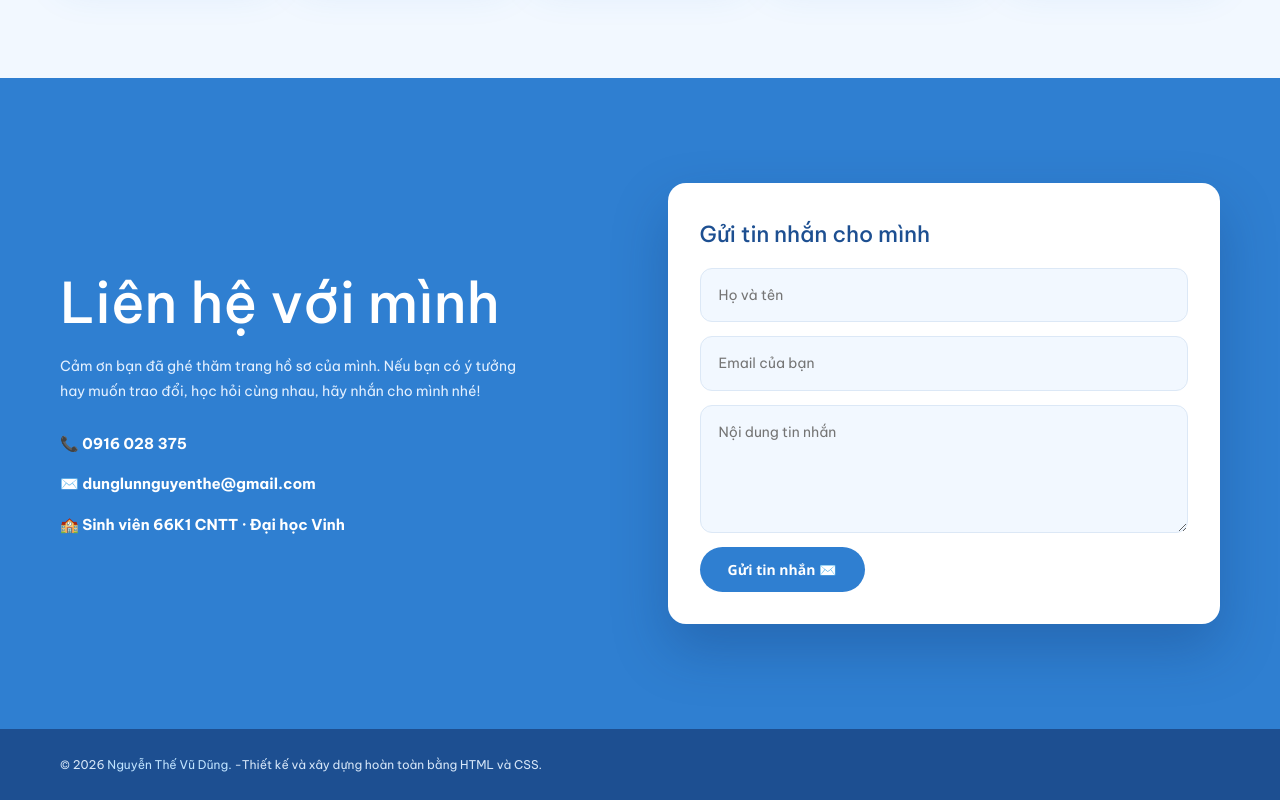
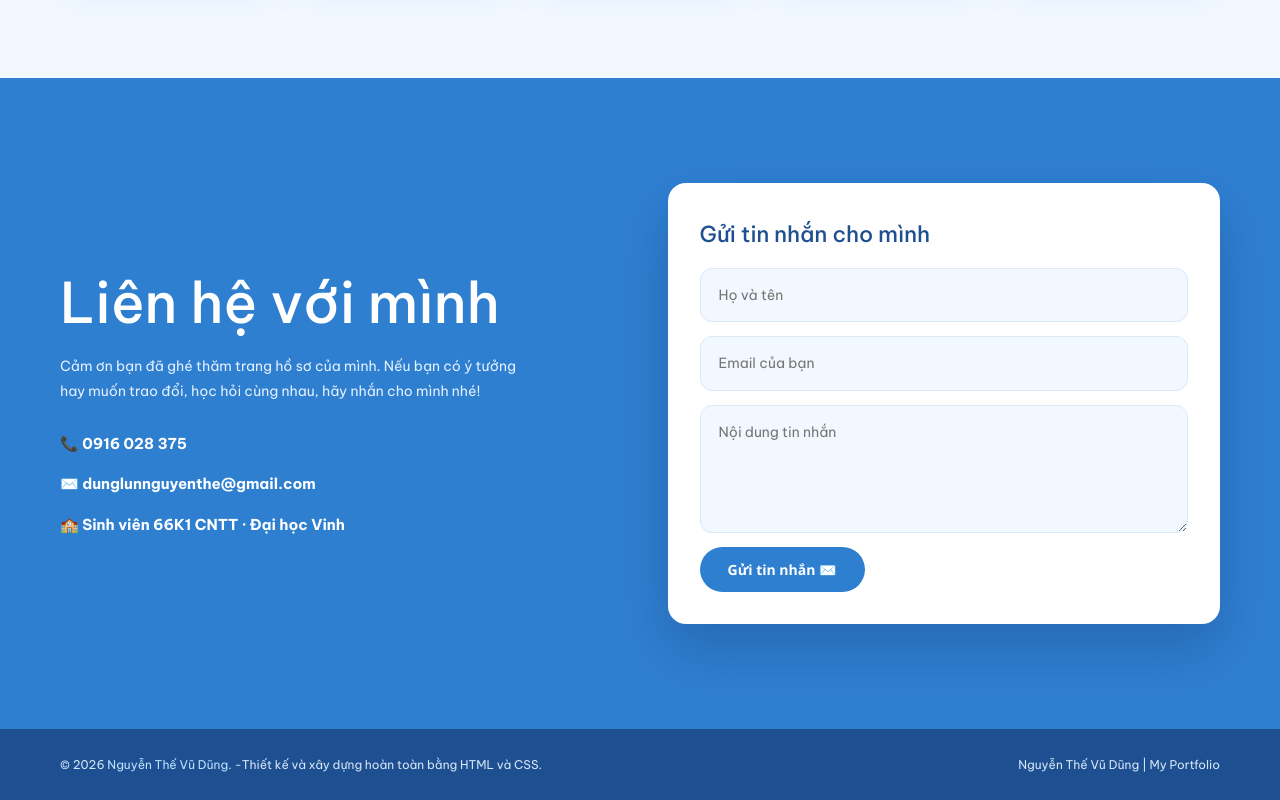
Before and after one commit to dunglunnguyenthe-ui/Ngthevudung2610, a plain HTML site: page index.html.html in a window 1280 px wide. Shown: the part 4448-5248 px from the top of the page. Drawn offline with Linux system fonts and the light colour scheme.

Commit message:
Add portfolio link to footer

```diff
--- a/index.html.html
+++ b/index.html.html
@@ -591,6 +591,10 @@
            -Thiết kế và xây dựng hoàn toàn bằng HTML và CSS.
         </p>
 
+        <p>
+         Nguyễn Thế Vũ Dũng
+             | My Portfolio
+        </p>
 
     </div>
 
```
